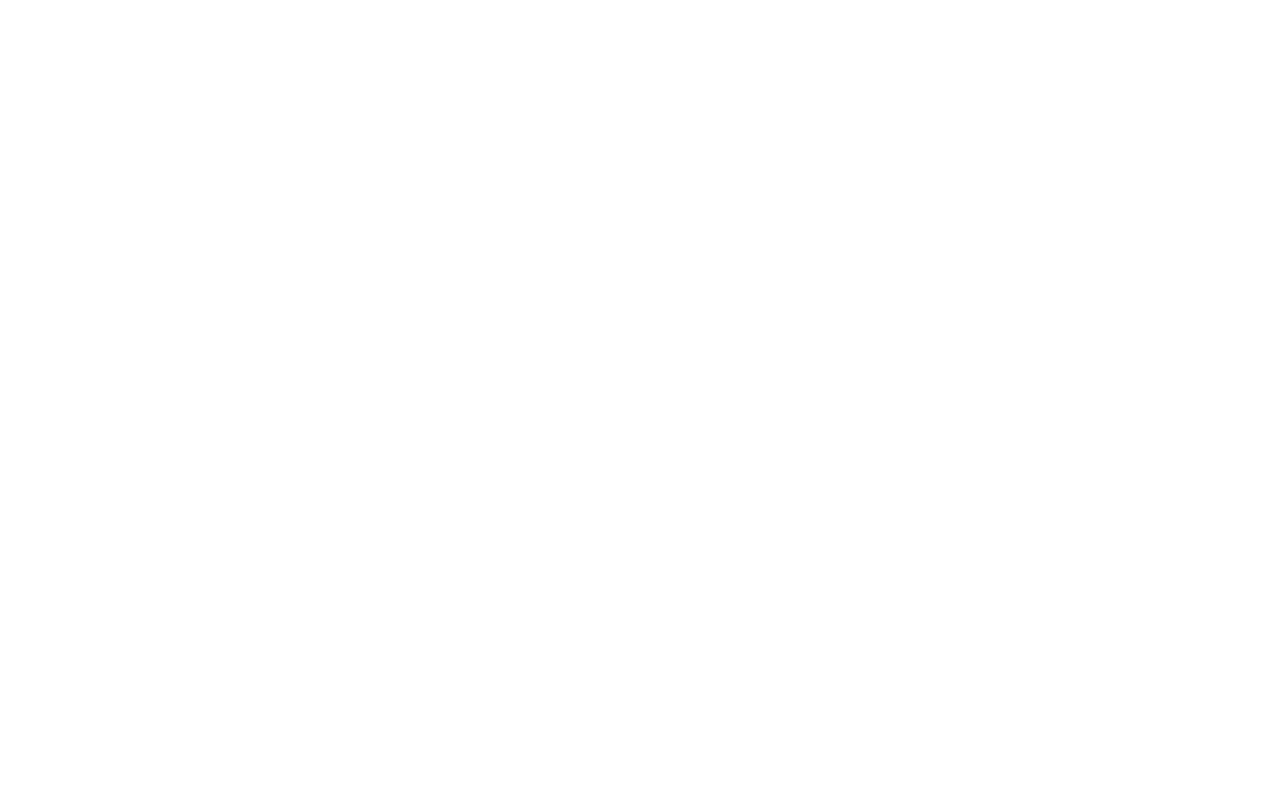
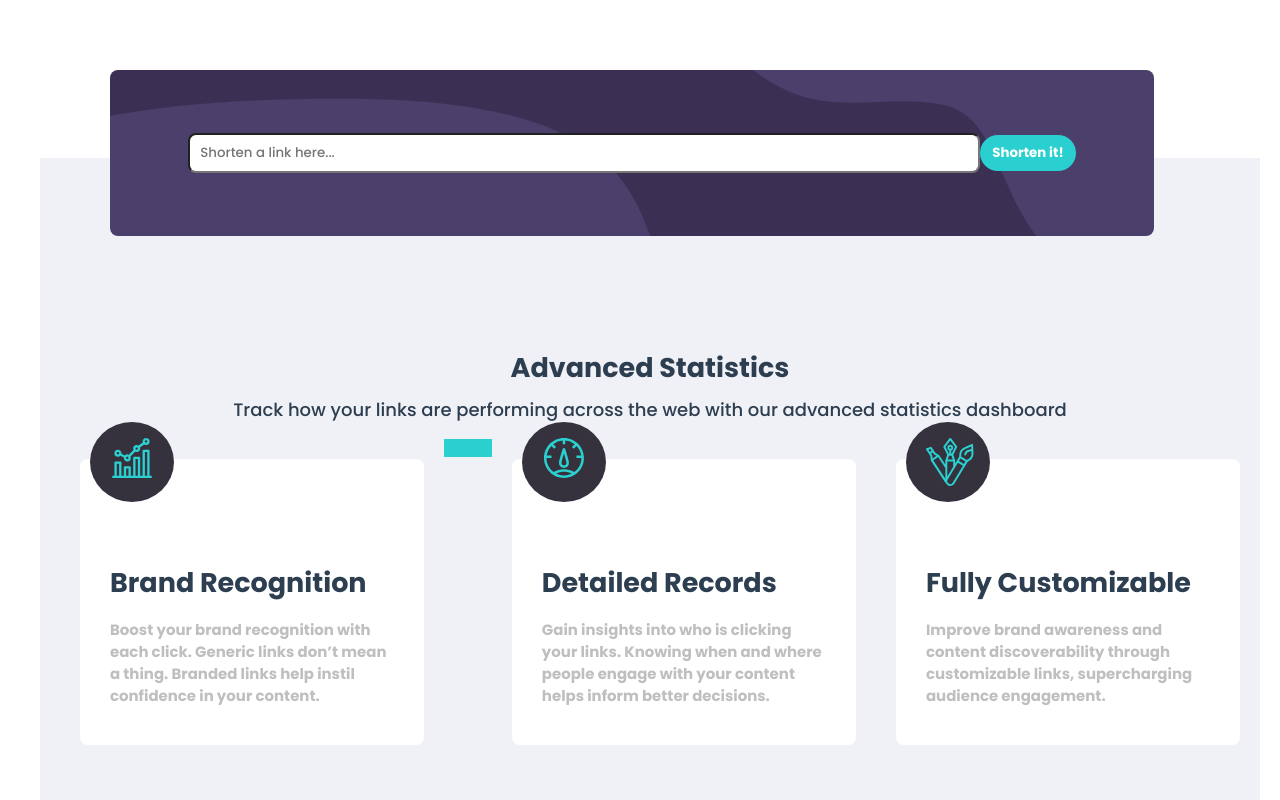
Before and after one commit to ponyma2100/url-shortening-vue, a Vue app: page / in a window 1280 px wide. Shown: the part 640-1440 px from the top of the page. Before the commit the page ends 800 px from the top, so only its background shows below. Built offline with nearby package versions, Linux system fonts and the light colour scheme.

Commit message:
Add Main.vue and UrlShorten.vue

```diff
--- a/src/assets/main.css
+++ b/src/assets/main.css
@@ -15,7 +15,8 @@
 /* base styles  */
 * {
   margin: 0;
-  padding: 8px 20px;
+  /* padding-top: 8px ; */
+  padding: 8px 10px;
   font-family: 'Poppins', sans-serif;
 }
 body {
--- a/src/components/Cover.vue
+++ b/src/components/Cover.vue
@@ -27,12 +27,13 @@
 <style scoped>
 header {
   display: flex;
-  height: 500px;
+  height: 600px;
 }
 .title {
   font-size: 36px;
   font-weight: bold;
   padding: 0;
+  line-height: 5rem;
 }
 .subtitle {
   padding: 0;
--- /dev/null
+++ b/src/components/Main.vue
@@ -0,0 +1,108 @@
+<template>
+  <article>
+    <UrlShorten />
+
+    <div class="title">
+      <h1>Advanced Statistics</h1>
+      <span
+        >Track how your links are performing across the web with our advanced
+        statistics dashboard</span
+      >
+    </div>
+    <div class="box-container">
+      <div class="box-container-left box">
+        <div class="image">
+          <img src="../assets/icon-brand-recognition.svg" alt="" />
+        </div>
+        <div class="content">
+          <h2>Brand Recognition</h2>
+          <h5>
+            Boost your brand recognition with each click. Generic links don’t
+            mean a thing. Branded links help instil confidence in your content.
+          </h5>
+        </div>
+      </div>
+      <div class="sticker"></div>
+      <div class="box-container-center box">
+        <div class="image">
+          <img src="../assets/icon-detailed-records.svg" alt="" />
+        </div>
+        <div class="content">
+          <h2>Detailed Records</h2>
+          <h5>
+            Gain insights into who is clicking your links. Knowing when and
+            where people engage with your content helps inform better decisions.
+          </h5>
+        </div>
+      </div>
+      <div class="box-container-right box">
+        <div class="image">
+          <img src="../assets/icon-fully-customizable.svg" alt="" />
+        </div>
+        <div class="content">
+          <h2>Fully Customizable</h2>
+          <h5>
+            Improve brand awareness and content discoverability through
+            customizable links, supercharging audience engagement.
+          </h5>
+        </div>
+      </div>
+    </div>
+  </article>
+</template>
+
+<script>
+import UrlShorten from "./UrlShorten.vue";
+
+export default {
+  components: { UrlShorten },
+  setup() {},
+};
+</script>
+
+<style scoped>
+article {
+  width: 100%;
+  height: 800px;
+  background: #f0f1f6;
+}
+
+.box-container {
+  width: 100%;
+  display: flex;
+  justify-content: center;
+}
+
+.box {
+  display: flex;
+  flex-direction: column;
+  width: 350px;
+  height: 270px;
+  background: #fff;
+  border-radius: 8px;
+  margin: 20px 20px;
+  position: relative;
+}
+.image {
+  background: hsl(255, 11%, 22%);
+  border-radius: 50%;
+  height: 64px;
+  width: 64px;
+  display: inline-block;
+  position: relative;
+  top: -45px;
+}
+
+.box-container .content {
+  text-align: start;
+}
+
+h5 {
+  color: hsl(0, 0%, 75%);
+}
+.sticker {
+  width: 30px;
+  height: 2px;
+  background: hsl(180, 66%, 49%);
+}
+</style>
--- a/src/components/Navbar.vue
+++ b/src/components/Navbar.vue
@@ -13,7 +13,6 @@
       </div>
       <div class="links">
         <div class="login"><a href="#">Login</a></div>
-        <!-- <button class="login">Login</button> -->
         <button class="signup">Sign Up</button>
       </div>
     </nav>
@@ -28,7 +27,8 @@
 .navbar {
   padding: 16px 10px;
   background: white;
-  padding: 0 20px;
+  padding: 0 40px;
+  height: 150px;
 }
 nav {
   display: flex;
--- /dev/null
+++ b/src/components/UrlShorten.vue
@@ -0,0 +1,38 @@
+<template>
+  <form @submit.prevent>
+    <input type="text" placeholder="Shorten a link here..." v-model="url" />
+    <button>Shorten it!</button>
+  </form>
+</template>
+
+<script>
+import { ref } from "@vue/reactivity";
+export default {
+  setup() {
+    let url = ref("");
+    return { url };
+  },
+};
+</script>
+
+<style scoped>
+form {
+  height: 150px;
+  background-color: hsl(257, 27%, 26%);
+  border-radius: 8px;
+  background-image: url("../assets/bg-shorten-desktop.svg");
+  background-repeat: round;
+  display: flex;
+  justify-content: center;
+  align-items: center;
+  width: 80vw;
+  position: relative;
+  top: -12%;
+  left: 5%;
+}
+
+form input {
+  width: 60vw;
+  border-radius: 8px;
+}
+</style>
--- a/src/views/Home.vue
+++ b/src/views/Home.vue
@@ -1,16 +1,19 @@
 <template>
   <div class="home">
     <Cover />
+    <Main />
   </div>
 </template>
 
 <script>
 import Cover from "../components/Cover.vue";
+import Main from "../components/Main.vue";
 
 export default {
   name: "Home",
   components: {
     Cover,
+    Main,
   },
 };
 </script>
```
Also changed, not shown: index.html (added, +85 -0 lines).
